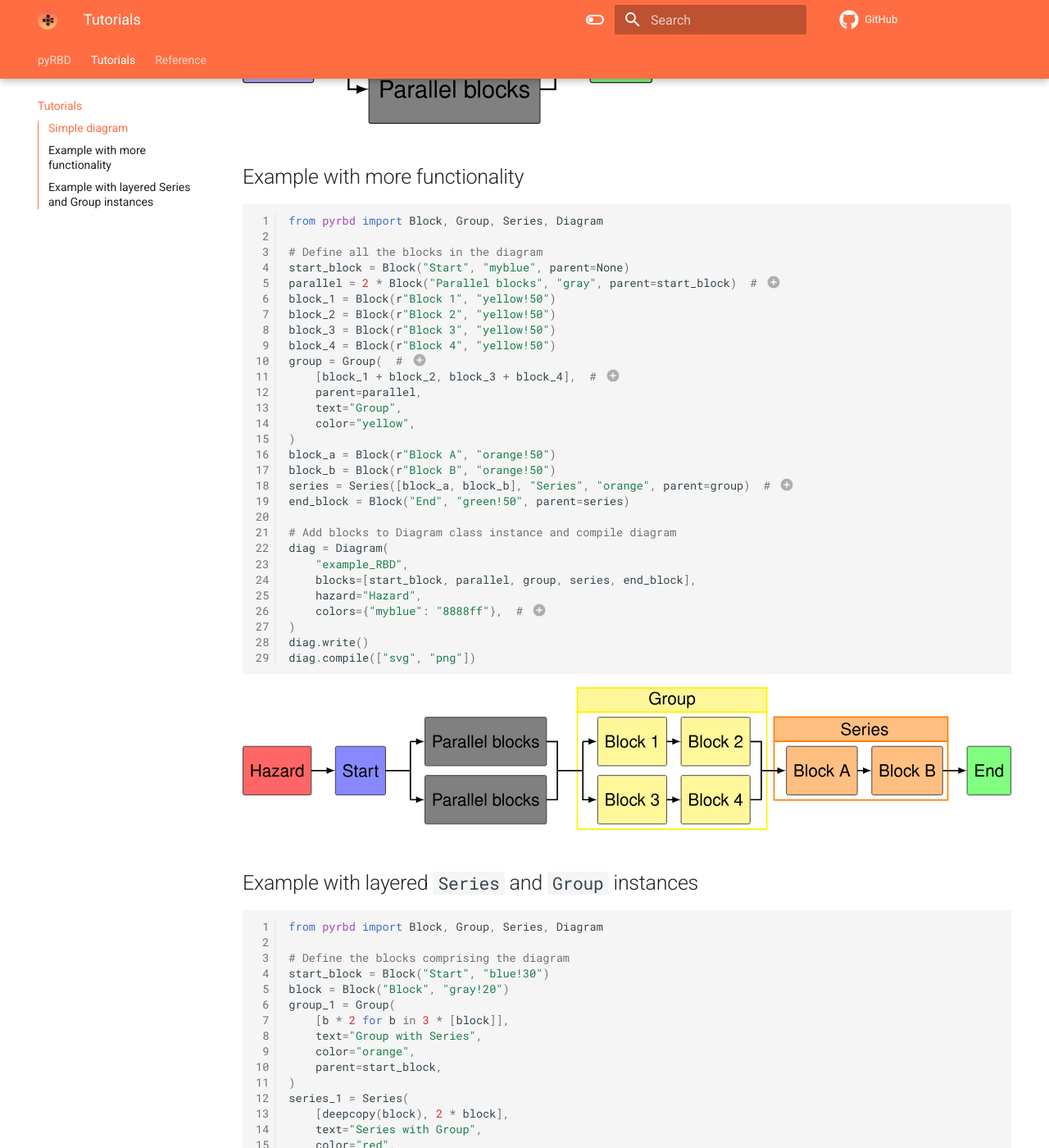
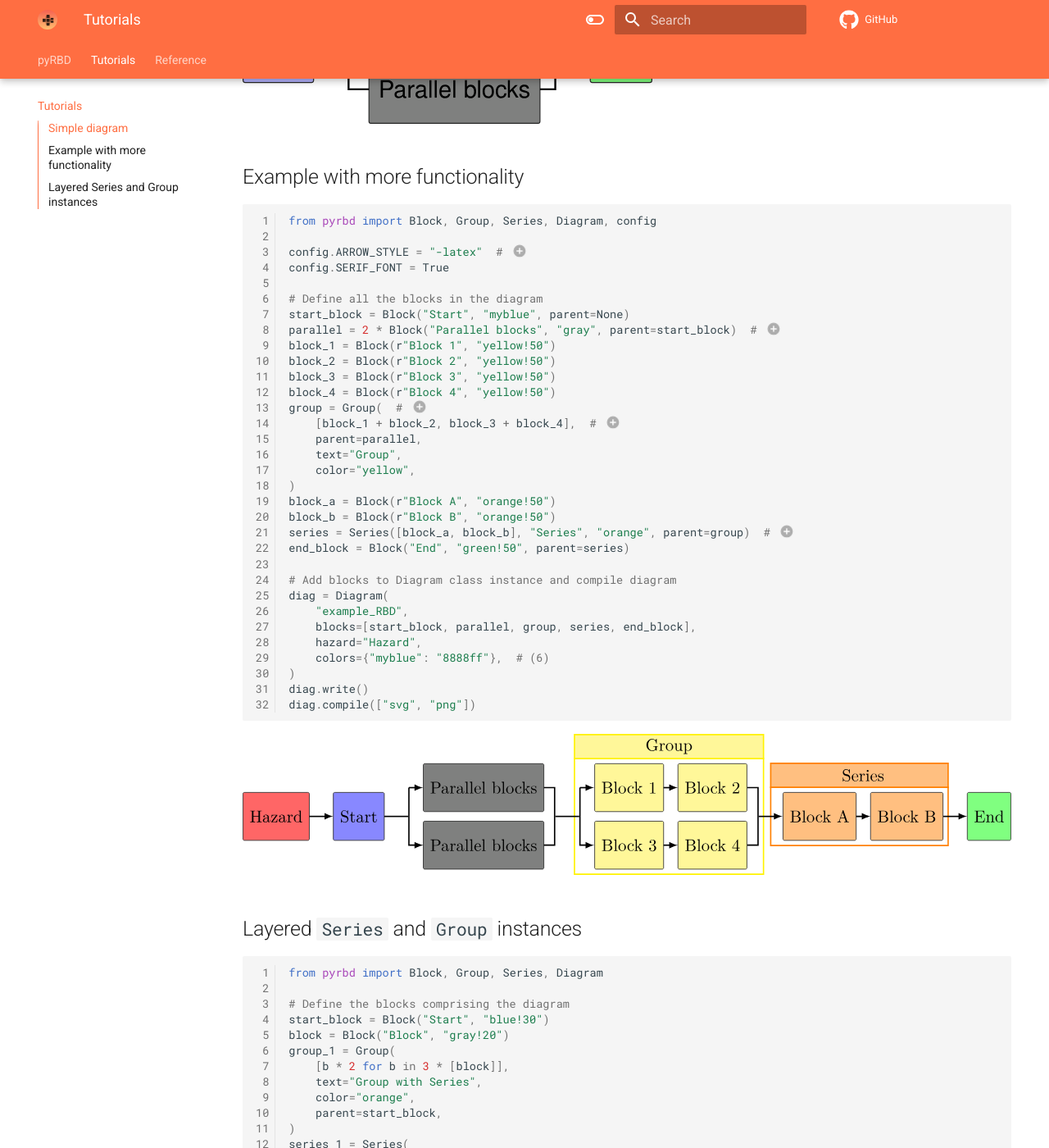
Before and after one commit to hghugdal/pyrbd, an MkDocs documentation site: the page built from docs/tutorials.md, in a window 1280 px wide and 1400 px high, scrolled down 615 px. Shown: the whole window at 82% size. Built offline with MkDocs 1.6.1 and Material for MkDocs 9.7.7, drawn with Linux system fonts in a browser that asks for light colours; comment, search, counter and statistics services are not loaded.

Commit message:
Add config file for arrow and font style (#17)

````diff
--- a/docs/examples/example_rbd.py
+++ b/docs/examples/example_rbd.py
@@ -1,36 +1,41 @@
 """Simple RBD example.
 
 Code comments:
-1.  Here, a `Group` block is made by simply multiplying a `Block` instance by an integer
-2.  To group different blocks vertically and set a title and color, use the `Group` class
-3.  Adding `Block` instances creates a `Series` instance
-4.  To group different blocks horizontally and set a title and color, use the `Series` class
-5.  Custom color `myblue` used in first block is defined here
+1.  The arrow style and font can be set by changing the value of
+    `config.ARROW_STYLE` and `config.SERIF_FONT`
+2.  Here, a `Group` block is made by simply multiplying a `Block` instance by an integer
+3.  To group different blocks vertically and set a title and color, use the `Group` class
+4.  Adding `Block` instances creates a `Series` instance
+5.  To group different blocks horizontally and set a title and color, use the `Series` class
+6.  Custom color `myblue` used in first block is defined here
 
 """
 
 from os import path, chdir
 
-from pyrbd import Block, Group, Series, Diagram
+from pyrbd import Block, Group, Series, Diagram, config
+
+config.ARROW_STYLE = "-latex"  # (1)
+config.SERIF_FONT = True
 
 chdir(path.dirname(__file__))
 
 # Define all the blocks in the diagram
 start_block = Block("Start", "myblue", parent=None)
-parallel = 2 * Block("Parallel blocks", "gray", parent=start_block)  # (1)
+parallel = 2 * Block("Parallel blocks", "gray", parent=start_block)  # (2)
 block_1 = Block(r"Block 1", "yellow!50")
 block_2 = Block(r"Block 2", "yellow!50")
 block_3 = Block(r"Block 3", "yellow!50")
 block_4 = Block(r"Block 4", "yellow!50")
-group = Group(  # (2)
-    [block_1 + block_2, block_3 + block_4],  # (3)
+group = Group(  # (3)
+    [block_1 + block_2, block_3 + block_4],  # (4)
     parent=parallel,
     text="Group",
     color="yellow",
 )
 block_a = Block(r"Block A", "orange!50")
 block_b = Block(r"Block B", "orange!50")
-series = Series([block_a, block_b], "Series", "orange", parent=group)  # (4)
+series = Series([block_a, block_b], "Series", "orange", parent=group)  # (5)
 end_block = Block("End", "green!50", parent=series)
 
 # Add blocks to Diagram class instance and compile diagram
@@ -38,7 +43,7 @@ diag = Diagram(
     "example_RBD",
     blocks=[start_block, parallel, group, series, end_block],
     hazard="Hazard",
-    colors={"myblue": "8888ff"},  # (5)
+    colors={"myblue": "8888ff"},  # (6)
 )
 diag.write()
 diag.compile(["svg", "png"])
--- a/docs/tutorials.md
+++ b/docs/tutorials.md
@@ -11,15 +11,15 @@
 ## Example with more functionality
 
 ```python linenums="1"
---8<-- "example_rbd.py:14:14,17:"
+--8<-- "example_rbd.py:15:19,22:"
 ```
 
---8<-- "example_rbd.py:4:8"
+--8<-- "example_rbd.py:4:9"
 
 <img width="1000" src='examples/example_RBD.svg'/>
 
 
-## Example with layered `Series` and `Group` instances
+## Layered `Series` and `Group` instances
 
 ```python linenums="1"
 --8<-- "layered_rbd.py:6:6,9:"
--- a/mkdocs.yml
+++ b/mkdocs.yml
@@ -43,6 +43,7 @@ nav:
     - Reference: reference/index.md
     - reference/block.md
     - reference/diagram.md
+    - reference/config.md
 
 plugins:
   - search
--- a/pyproject.toml
+++ b/pyproject.toml
@@ -4,7 +4,7 @@ build-backend = "hatchling.build"
 
 [project]
 name = "pyrbd"
-version = "0.3.2"
+version = "0.4.0"
 description = "Package for creating simple reliability block diagrams (RBDs) using LaTeX and TikZ."
 readme = "README.md"
 authors = [
--- a/pyrbd/__init__.py
+++ b/pyrbd/__init__.py
@@ -1,9 +1,11 @@
 """Package for creating simple reliability block diagrams using LaTeX TikZ."""
 
+from . import config
 from .block import Block, Series, Group
 from .diagram import Diagram
 
 __all__ = [
+    "config",
     "Block",
     "Series",
     "Group",
````
Also changed, not shown: README.md (+1 -1 lines), docs/reference/config.md (added, +3 -0 lines), docs/reference/index.md (+2 -0 lines), docs/examples/example_RBD.png, docs/examples/example_RBD.svg, docs/examples/layered_RBD.svg, docs/examples/simple_RBD.svg, 7 other files.
